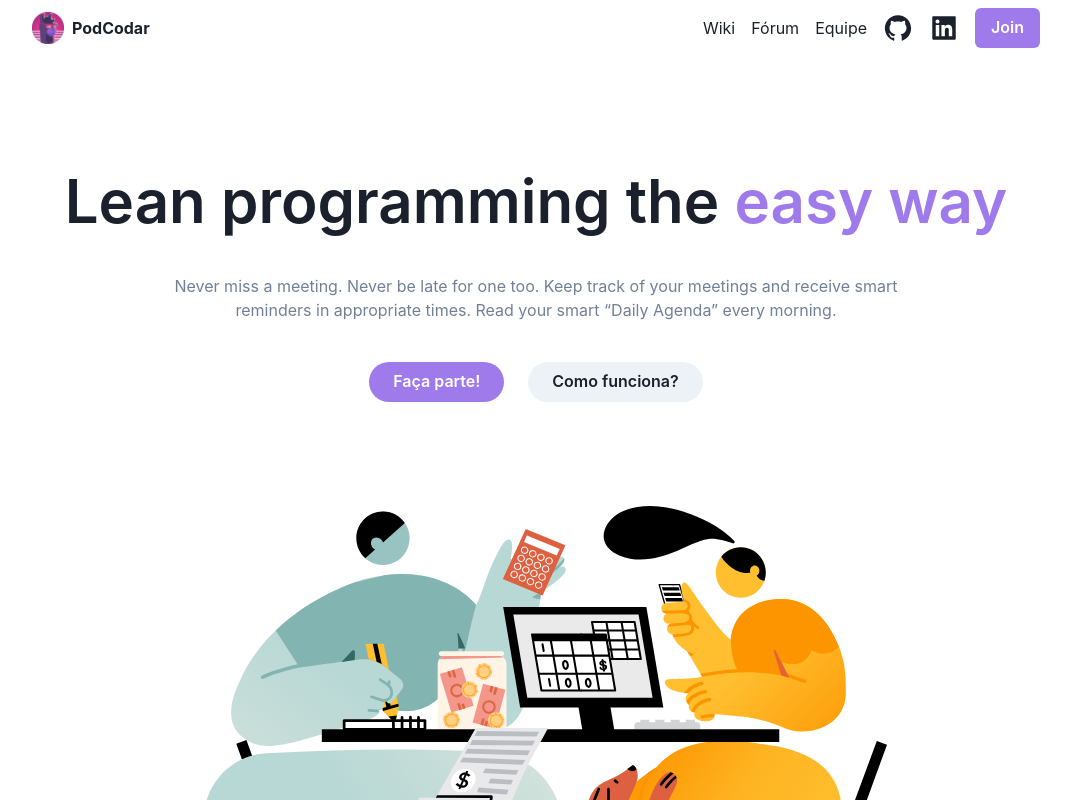
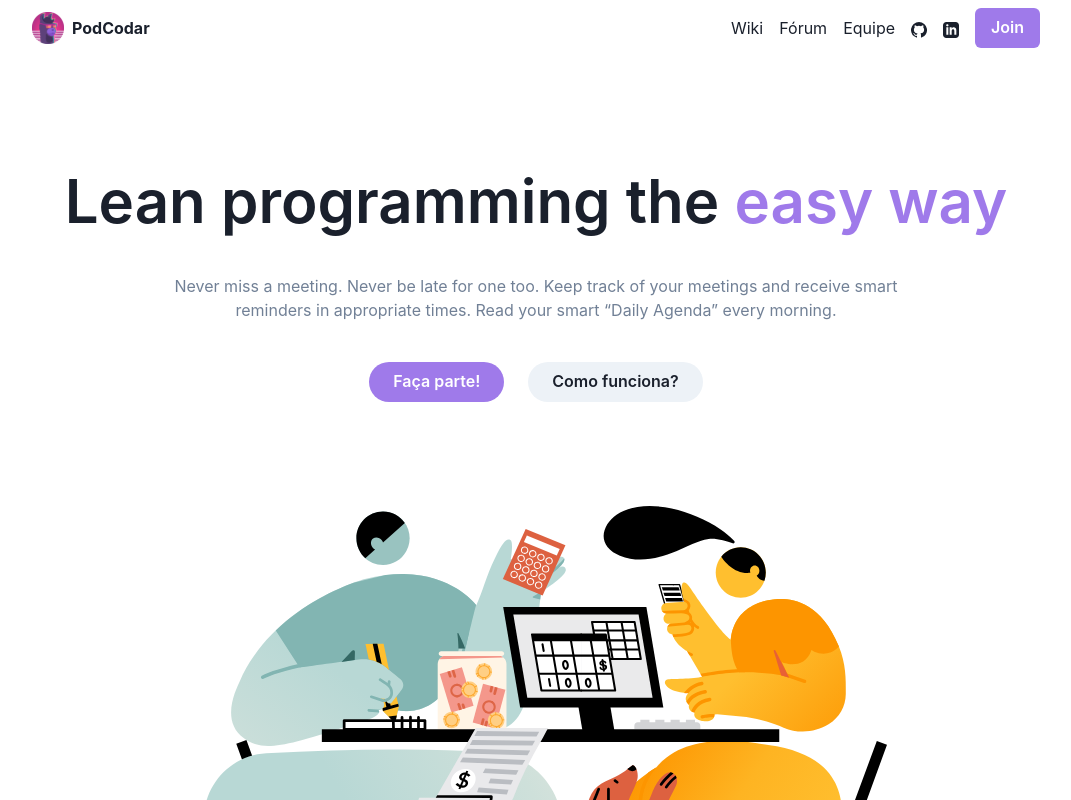
Before and after one commit to podcodar/webapp, a Next.js app: page / in a window 1280 px wide. Shown: the top 800 px of the page, without its empty margins (104-1175 px from the left). Built offline with nearby package versions, Linux system fonts and the light colour scheme.

Commit message:
Inserindo icones e link na navBar

```diff
--- a/packages/components/NavBar.tsx
+++ b/packages/components/NavBar.tsx
@@ -10,7 +10,31 @@ import {
 } from '@chakra-ui/react';
 import { useModalActions } from '@packages/features/modal-context';
 import Logo from '@packages/icons/Logo';
-import { AiOutlineGithub, AiFillLinkedin } from 'react-icons/ai';
+import { createIcon } from '@chakra-ui/react';
+
+export const GithubIcon = createIcon({
+  displayName: 'GithubIcon',
+  viewBox: '0 0 20 20',
+  // path can also be an array of elements, if you have multiple paths, lines, shapes, etc.
+  path: (
+    <path
+      fill="currentColor"
+      d="M10 0a10 10 0 0 0-3.16 19.49c.5.1.68-.22.68-.48l-.01-1.7c-2.78.6-3.37-1.34-3.37-1.34-.46-1.16-1.11-1.47-1.11-1.47-.9-.62.07-.6.07-.6 1 .07 1.53 1.03 1.53 1.03.9 1.52 2.34 1.08 2.91.83.1-.65.35-1.09.63-1.34-2.22-.25-4.55-1.11-4.55-4.94 0-1.1.39-1.99 1.03-2.69a3.6 3.6 0 0 1 .1-2.64s.84-.27 2.75 1.02a9.58 9.58 0 0 1 5 0c1.91-1.3 2.75-1.02 2.75-1.02.55 1.37.2 2.4.1 2.64.64.7 1.03 1.6 1.03 2.69 0 3.84-2.34 4.68-4.57 4.93.36.31.68.92.68 1.85l-.01 2.75c0 .26.18.58.69.48A10 10 0 0 0 10 0"
+    />
+  ),
+});
+
+export const LinkedInIcon = createIcon({
+  displayName: 'LinkedInIcon',
+  viewBox: '0 0 24 24',
+  // path can also be an array of elements, if you have multiple paths, lines, shapes, etc.
+  path: (
+    <path
+      fill="currentColor"
+      d="M19 0h-14c-2.761 0-5 2.239-5 5v14c0 2.761 2.239 5 5 5h14c2.762 0 5-2.239 5-5v-14c0-2.761-2.238-5-5-5zm-11 19h-3v-11h3v11zm-1.5-12.268c-.966 0-1.75-.79-1.75-1.764s.784-1.764 1.75-1.764 1.75.79 1.75 1.764-.783 1.764-1.75 1.764zm13.5 12.268h-3v-5.604c0-3.368-4-3.113-4 0v5.604h-3v-11h3v1.765c1.396-2.586 7-2.777 7 2.476v6.759z"
+    />
+  ),
+});
 
 function NavBar() {
   const { open } = useModalActions();
@@ -29,14 +53,14 @@ function NavBar() {
       Equipe
     </Link>,
     <Link key="github" target="_blank" href="https://github.com/podcodar">
-      <AiOutlineGithub style={{ height: '30px', width: '30px' }} />
+      <GithubIcon />
     </Link>,
     <Link
       key="linkedin"
       target="_blank"
       href="https://www.linkedin.com/company/podcodar/"
     >
-      <AiFillLinkedin style={{ height: '30px', width: '30px' }} />
+      <LinkedInIcon />
     </Link>,
     <Button
       key="cta"
```
